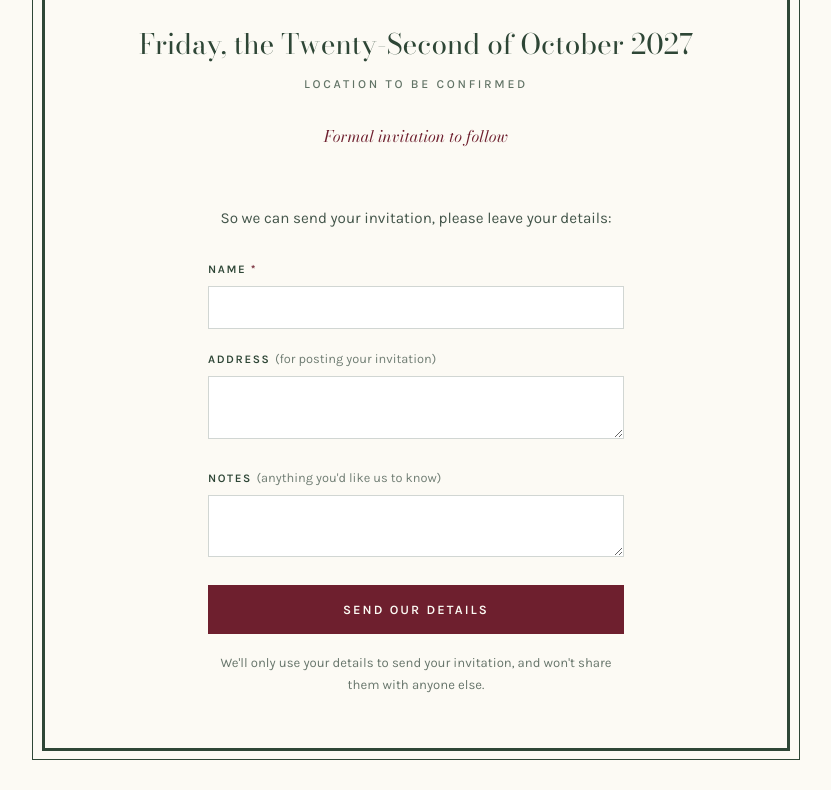
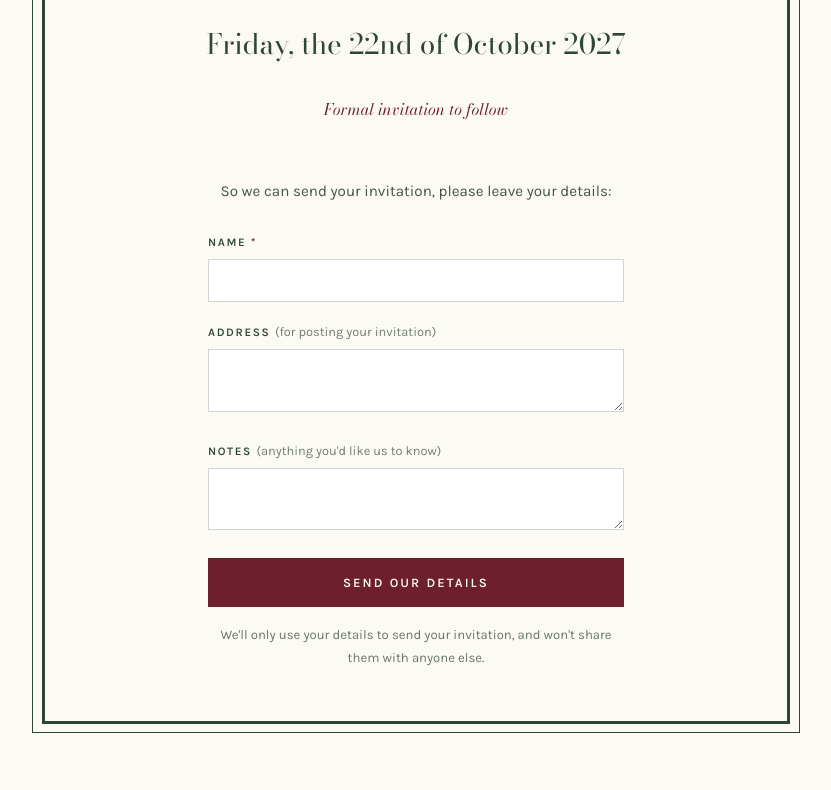
Before and after one commit to SJ-Wedding-2027/save-the-date, a plain HTML site: page index.html in a window 1280 px wide. Shown: the part 1355-2145 px from the top of the page, without its empty margins (224-1055 px from the left). Drawn offline with nearby package versions, Linux system fonts and the light colour scheme.

Commit message:
Fix date format in index.html
Updated the date format in the invitation.

```diff
--- a/index.html
+++ b/index.html
@@ -211,9 +211,7 @@
       <hr class="divider">
 
       <!-- EDIT: the date -->
-      <p class="date">Friday, the Twenty-Second of October 2027</p>
-      <!-- EDIT: location — replace, or delete this line if not set yet -->
-      <p class="place">Location to be confirmed</p>
+      <p class="date">Friday, the 22nd of October 2027</p>
 
       <!-- EDIT: closing line (or delete) -->
       <p class="followup">Formal invitation to follow</p>
```
